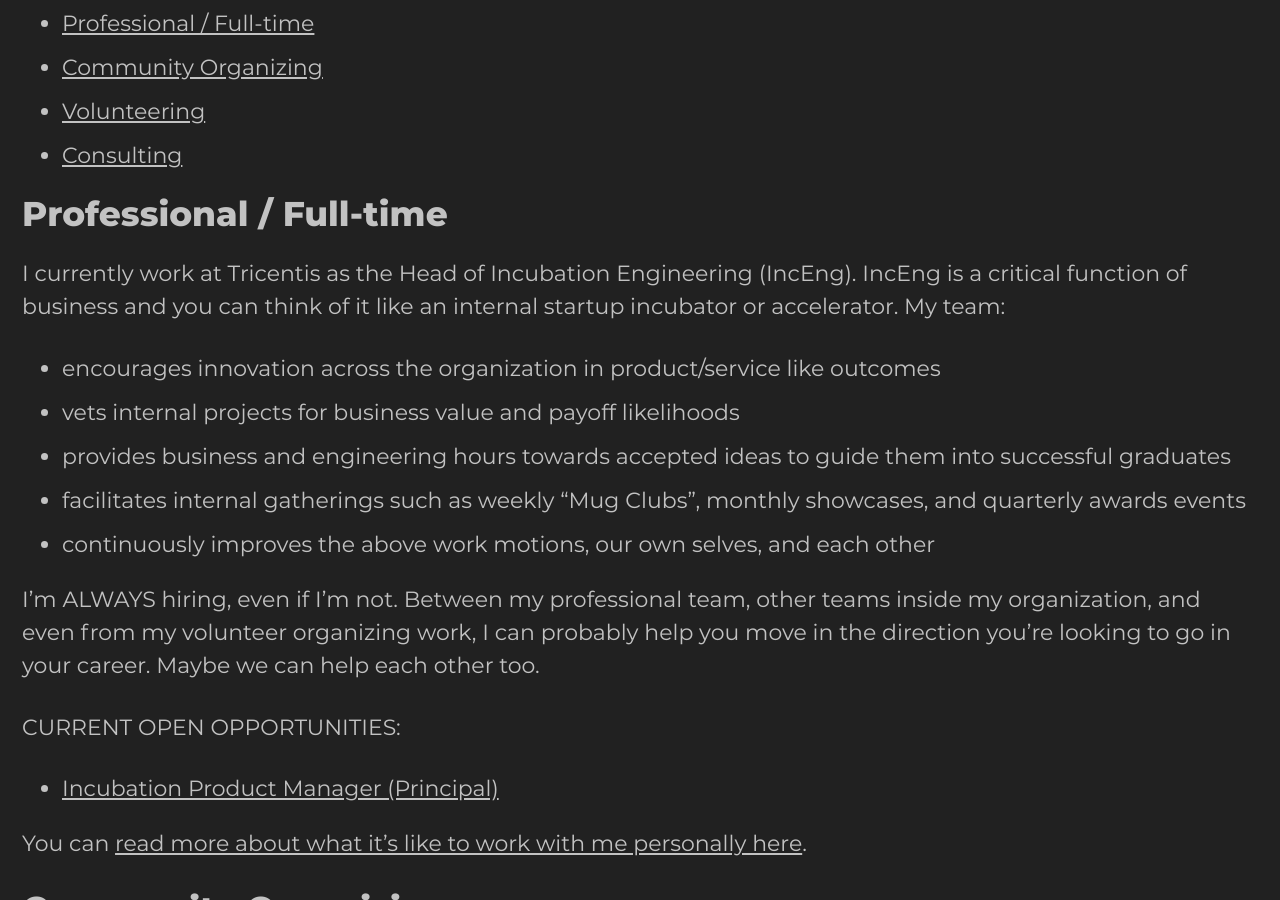
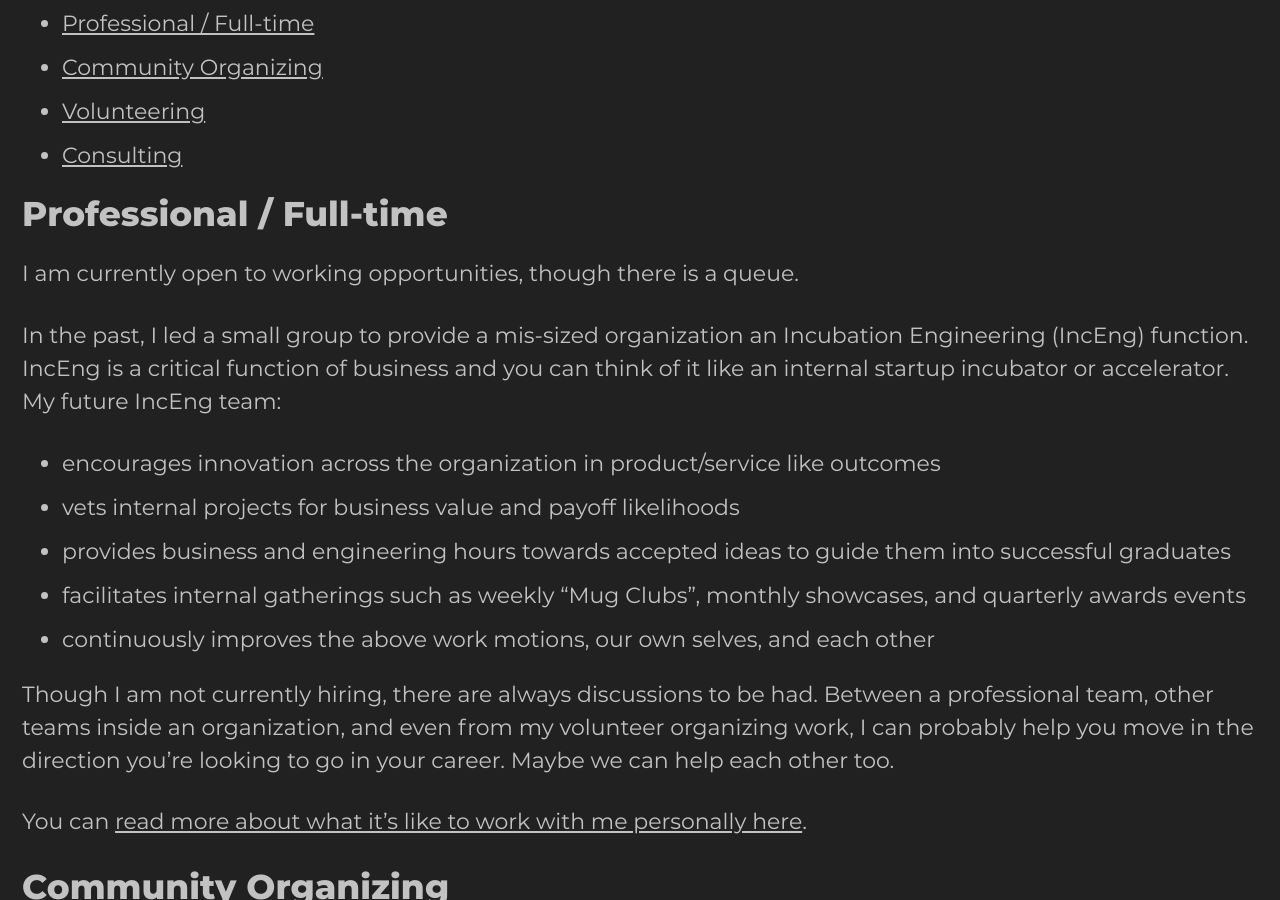
Before and after one commit to paulsbruce/paulsbruce.io, a Jekyll site: the page built from _pages/work-with-me.md, in a window 1280 px wide and 900 px high, scrolled down 290 px. Built offline with Jekyll 4.4.1, drawn with Linux system fonts in a browser that asks for light colours; cached includes are drawn as plain includes.

Commit message:
Update FT work description

```diff
--- a/_includes/full-time-work-intro.html
+++ b/_includes/full-time-work-intro.html
@@ -1,6 +1,8 @@
-I currently work at Tricentis as the Head of Incubation Engineering (IncEng). IncEng
+I am currently open to working opportunities, though there is a queue.
+
+In the past, I led a small group to provide a mis-sized organization an Incubation Engineering (IncEng) function. IncEng
  is a critical function of business and you can think of it like an internal startup
- incubator or accelerator. My team:
+ incubator or accelerator. My future IncEng team:
 
 * encourages innovation across the organization in product/service like outcomes
 * vets internal projects for business value and payoff likelihoods
@@ -8,13 +10,6 @@
 * facilitates internal gatherings such as weekly "Mug Clubs", monthly showcases, and quarterly awards events
 * continuously improves the above work motions, our own selves, and each other
 
-I'm ALWAYS hiring, even if I'm not. Between my professional team, other teams inside
- my organization, and even from my volunteer organizing work, I can probably help
+Though I am not currently hiring, there are always discussions to be had. Between a professional team, other teams inside
+ an organization, and even from my volunteer organizing work, I can probably help
  you move in the direction you're looking to go in your career. Maybe we can help each other too.
-
-CURRENT OPEN OPPORTUNITIES:
-
-<ul>
-  <li><a href="https://tricentis.wd1.myworkdayjobs.com/en-US/Tricentis_Careers/job/US---Atlanta/Incubation-Product-Manager_JR100823">Incubation Product Manager (Principal)</a></li>
-  <!--li><a href="https://tricentis.wd1.myworkdayjobs.com/en-US/Tricentis_Careers/job/US---Atlanta/Senior-Incubation-Engineer_JR100462">Sr. Incubation Engineer</a></li-->
-</ul>
```
